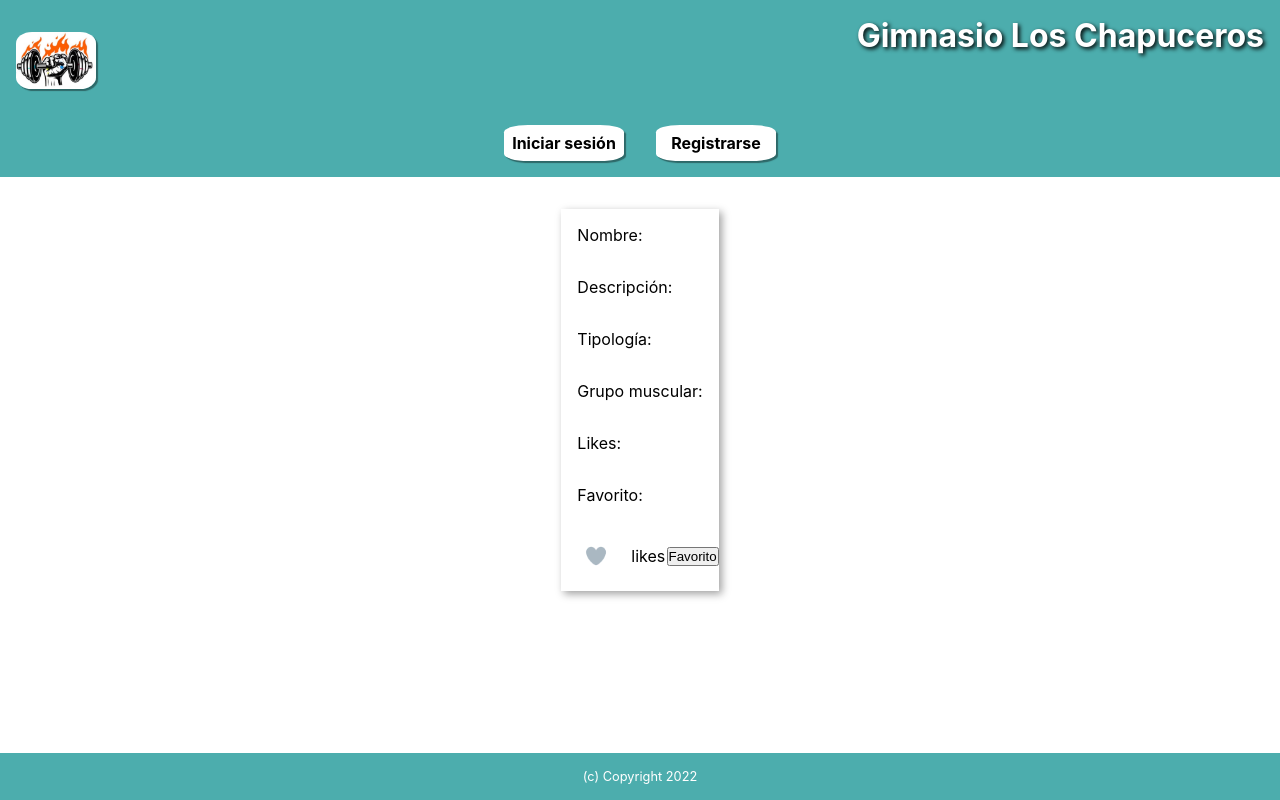
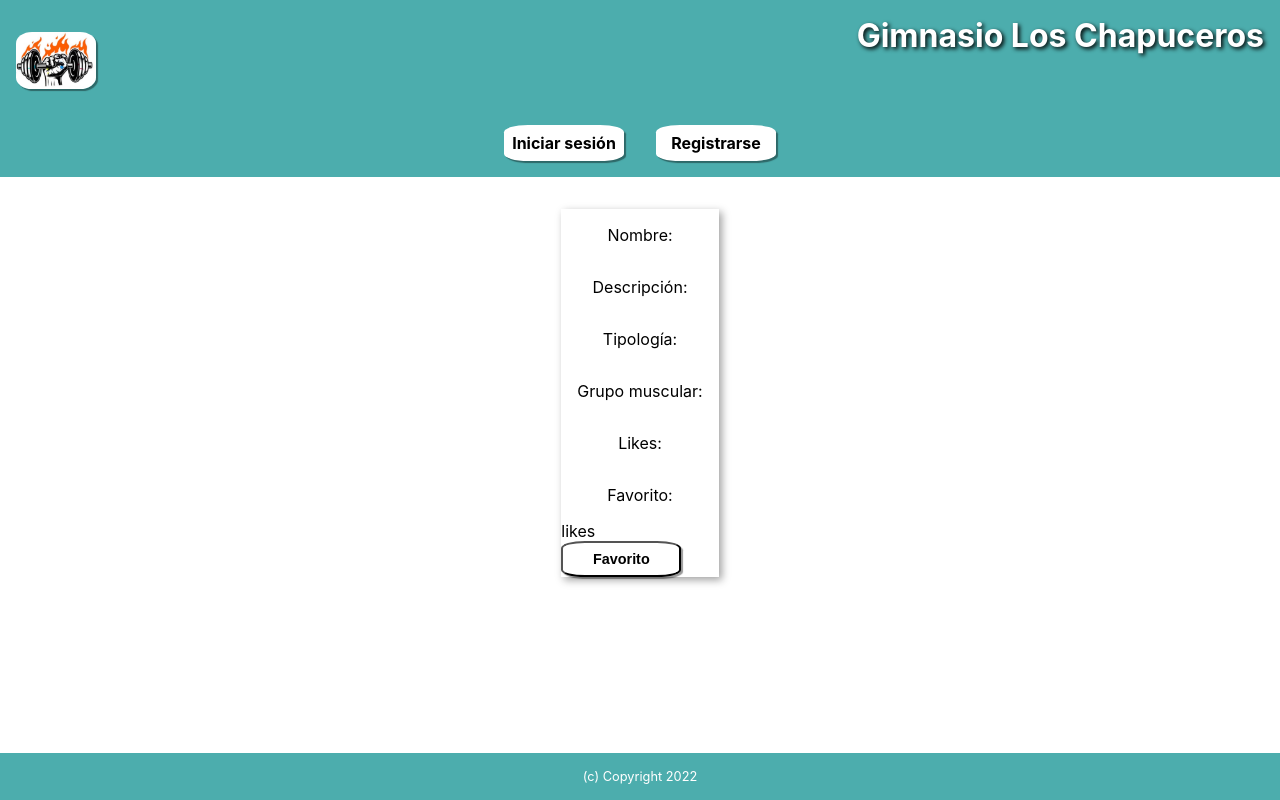
Before and after one commit to anchounio/front-project, a React (Create React App) app: page /details/1 in a window 1280 px wide. Built offline with nearby package versions, Linux system fonts and the light colour scheme; no server answers.

Commit message:
ExerciseSearch, login and register CSSed

```diff
--- a/src/components/ExerciseSearch/ExerciseSearch.css
+++ b/src/components/ExerciseSearch/ExerciseSearch.css
@@ -7,22 +7,32 @@ main.ExerciseSearch {
 
 main.ExerciseSearch > form {
   display: flex;
+  flex-direction: column;
   margin-top: 2rem;
 }
 
-main.ExerciseSearch > form > input {
-  height: 40px;
-  width: 250px;
-  padding: 0.2rem;
-  font-size: 1.3rem;
-  border: 1px solid rgb(118, 118, 118);
+main.ExerciseSearch > form > div {
+  display: flex;
+  align-items: center;
+  justify-content: center;
+  gap: 1rem;
 }
 
-main.ExerciseSearch > form > button {
-  height: 40px;
-  padding: 0 0.4rem;
-  border: 1px solid rgb(118, 118, 118);
-  border-left: none;
+main.ExerciseSearch > form > div > div {
+  display: flex;
+  flex-direction: column;
+  align-items: stretch;
+}
+
+main.ExerciseSearch > form > div > div > label {
+  font-weight: bold;
+  text-align: center;
+}
+
+main.ExerciseSearch > form > div > div > select {
+  margin: 0 1rem 1rem 0;
+  width: 100%;
+  text-align: center;
 }
 
 main.ExerciseSearch > p.Error {
@@ -32,82 +42,67 @@ main.ExerciseSearch > p.Error {
 ul.ExerciseList {
   margin-top: 2rem;
   list-style: none;
-}
-
-ul.ExerciseList > li {
-  box-shadow: 3px 3px 8px rgba(0, 0, 0, 0.374);
-}
-
-ul.ExerciseList > li:not(:first-child) {
-  margin: 1rem 0;
-}
-
-ul.ExerciseList > li > header {
   display: flex;
-  justify-content: space-between;
-  padding: 0.5rem 1rem;
-  background-color: rgb(230, 230, 230);
+  flex-direction: column;
+  align-items: center;
+  max-width: 100%;
 }
 
 ul.ExerciseList > li > div {
   display: flex;
   flex-direction: column;
-}
-
-ul.ExerciseList > li > div > p {
-  padding: 1rem;
-}
-
-ul.ExerciseList > li > div > img {
-  width: 100%;
-}
-
-ul.ExerciseList > li > footer {
-  display: flex;
-  align-items: center;
-  justify-content: space-between;
-}
-
-ul.ExerciseList > li > footer > div {
-  display: flex;
   align-items: center;
 }
 
-ul.ExerciseList > li > footer > div > div.heart {
-  cursor: pointer;
-  height: 70px;
-  width: 70px;
-  background-image: url('/public/heart_animation.png');
-  background-position: left;
-  background-repeat: no-repeat;
-  background-size: 2900%;
-}
-
-ul.ExerciseList > li > footer > div > div.heart:hover {
-  background-position: right;
-}
-
-ul.ExerciseList > li > footer > div > div.heart.IsAnimating {
-  animation: heart-burst 0.8s steps(28) 1;
-  animation-fill-mode: forwards;
-}
-
-ul.ExerciseList > li > footer > button {
-  width: 80px;
-  margin-right: 1rem;
-  border: 1px solid gray;
-  align-self: center;
+ul.ExerciseList > li > div > footer {
+  display: flex;
+  justify-content: center;
   padding: 0.5rem 0;
+  width: 90px;
   font-weight: bold;
   background-color: white;
   box-shadow: 2px 2px 1px rgba(0, 0, 0, 0.4);
+  border-radius: 20%;
+  border: 1px solid rgba(0, 0, 0, 0.4);
+  margin: 1rem 0;
 }
 
-@keyframes heart-burst {
-  from {
-    background-position: left;
-  }
-  to {
-    background-position: right;
-  }
+ul.ExerciseList > li > div > footer:active {
+  box-shadow: -3px -3px 0px rgba(0, 0, 0, 0.4);
 }
+
+ul.ExerciseList > li > div > footer > a {
+  text-decoration: none;
+  color: black;
+  align-self: center;
+  font-weight: bold;
+}
+
+/* div.Buttons {
+  display: flex;
+  justify-content: center;
+  gap: 1rem;
+}
+
+div.Buttons > p {
+}
+
+div.Buttons > div.Button {
+}
+
+div.Buttons > div.Button:active {
+  box-shadow: -3px -3px 0px rgba(0, 0, 0, 0.4);
+}
+
+div.Buttons > div.Button:first-child {
+  margin-right: 1rem;
+}
+
+div.Buttons > div.Button a {
+  text-decoration: none;
+  color: black;
+}
+
+div.Buttons > div.Button > p {
+  color: black;
+} */
--- a/src/components/ExerciseSearch/ExerciseSearch.js
+++ b/src/components/ExerciseSearch/ExerciseSearch.js
@@ -144,21 +144,35 @@ const ExerciseSearch = () => {
   return (
     <main className='ExerciseSearch'>
       <form onSubmit={handleSubmit}>
-        <select name='typology' onChange={(e) => setTypology(e.target.value)}>
+        <div>
+          <div>
+            <label htmlFor='typology'>Tipología</label>
+            <select
+              name='typology'
+              onChange={(e) => setTypology(e.target.value)}
+            >
               <option value='' defaultValue></option>
               <option value='aerobico'>aerobico</option>
               <option value='anaerobico'>anaerobico</option>
               <option value='flexibilidad'>flexibilidad</option>
               <option value='resistencia'>resistencia</option>
             </select>
+          </div>
 
-        <select name='muscular' onChange={(e) => setMuscular(e.target.value)}>
+          <div>
+            <label htmlFor='muscular'>Grupo muscular</label>
+            <select
+              name='muscular'
+              onChange={(e) => setMuscular(e.target.value)}
+            >
               <option value='' defaultValue></option>
               <option value='brazos'>Brazos</option>
               <option value='piernas'>Piernas</option>
               <option value='espalda'>Espalda</option>
               <option value='pecho'>Pecho</option>
             </select>
+          </div>
+        </div>
 
         <button disabled={loading}>Buscar</button>
       </form>
@@ -179,11 +193,13 @@ const ExerciseSearch = () => {
                     />
                   )}
                 </div>
+                <div>
                   <footer>
                     {token && (
                       <Link to={`/details/${exercise.id}`}>Detalles</Link>
                     )}
                   </footer>
+                </div>
               </li>
             );
           })}
--- a/src/components/Login/Login.css
+++ b/src/components/Login/Login.css
@@ -11,8 +11,15 @@ main.Login > form {
   gap: 0.2rem;
 }
 
+main.Login > form > label {
+  font-weight: bold;
+}
+
 main.Login > form > input {
   margin-bottom: 1rem;
+  padding: 0 0.2rem;
+  font-size: 1rem;
+  border-radius: 20%;
 }
 
 main.Login > p {
@@ -20,9 +27,25 @@ main.Login > p {
 }
 
 main.Login > p.Error {
-    color: rgb(187, 36, 36);
+  color: var(--error-colour);
 }
 
 main.Login > p.Success {
   color: green;
 }
+
+button {
+  padding: 0.5rem 0;
+  width: 120px;
+  font-size: 0.9rem;
+  font-weight: bold;
+  text-align: center;
+  align-self: center;
+  background-color: white;
+  box-shadow: 2px 2px 1px rgba(0, 0, 0, 0.4);
+  border-radius: 20%;
+}
+
+button:active {
+  box-shadow: -3px -3px 0px rgba(0, 0, 0, 0.4);
+}
--- a/src/components/Login/Login.js
+++ b/src/components/Login/Login.js
@@ -75,7 +75,7 @@ const Login = () => {
           onChange={(e) => setPassword(e.target.value)}
         />
 
-        <button disabled={loading}>Log In</button>
+        <button disabled={loading}>Iniciar sesión</button>
       </form>
       {error && <p className='Error'>{error}</p>}
     </main>
--- a/src/components/Register/Register.css
+++ b/src/components/Register/Register.css
@@ -11,8 +11,15 @@ main.Register > form {
   gap: 0.2rem;
 }
 
+main.Register > form > label {
+  font-weight: bold;
+}
+
 main.Register > form > input {
   margin-bottom: 1rem;
+  padding: 0 0.2rem;
+  font-size: 1rem;
+  border-radius: 20%;
 }
 
 main.Register > p {
@@ -22,3 +29,23 @@ main.Register > p {
 main.Register > p.Success {
   color: green;
 }
+
+main.Register > p.Error {
+  color: var(--error-colour);
+}
+
+button {
+  padding: 0.5rem 0;
+  width: 120px;
+  font-size: 0.9rem;
+  font-weight: bold;
+  text-align: center;
+  align-self: center;
+  background-color: white;
+  box-shadow: 2px 2px 1px rgba(0, 0, 0, 0.4);
+  border-radius: 20%;
+}
+
+button:active {
+  box-shadow: -3px -3px 0px rgba(0, 0, 0, 0.4);
+}
--- a/src/components/Register/Register.js
+++ b/src/components/Register/Register.js
@@ -90,7 +90,7 @@ const Register = () => {
           onChange={(e) => setPassword(e.target.value)}
         />
 
-        <button disabled={loading}>Sign Up</button>
+        <button disabled={loading}>Registrarse</button>
       </form>
       {error && <p className='Error'>{error}</p>}
       {message && <p className='Success'>{message}</p>}
```
Lines whose indentation alone changed are shown as unchanged.
